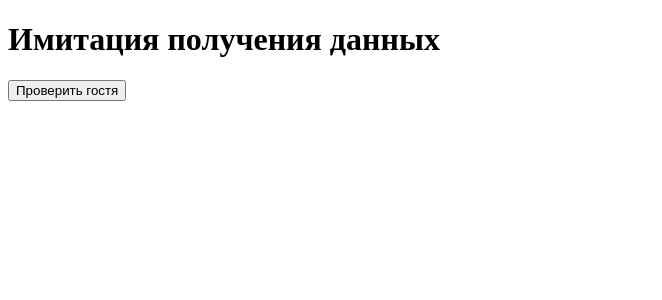
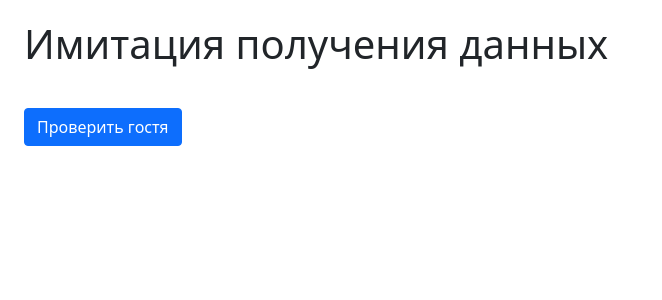
Before and after one commit to feynmaz/IoT, a Django app: page /iotapp/ in a window 1280 px wide. Shown: the top 300 px of the page, without its empty margins (0-662 px from the left). Run offline with Django 3.2, Linux system fonts and the light colour scheme.

Commit message:
Add styles

```diff
--- /dev/null
+++ b/iotsite/iotapp/out/2021_04_02.csv
@@ -0,0 +1,4 @@
+2021-04-01,20:13:59.229797,606611e56277da892a5e2f57,36.6,выход
+2021-04-01,20:14:00.045176,606611e56277da892a5e2f57,37.2,запрет
+2021-04-01,20:14:03.524718,606611e5ae2dd77bfddb0a52,37.7,выход
+2021-04-01,20:17:49.885286,606611e5ae2dd77bfddb0a52,37.2,запрет
--- a/iotsite/iotapp/templates/index.html
+++ b/iotsite/iotapp/templates/index.html
@@ -18,15 +18,19 @@
             })
         }
     </script>
+    <link href="https://cdn.jsdelivr.net/npm/bootstrap@5.0.0-beta3/dist/css/bootstrap.min.css" rel="stylesheet" integrity="sha384-eOJMYsd53ii+scO/bJGFsiCZc+5NDVN2yr8+0RDqr0Ql0h+rP48ckxlpbzKgwra6" crossorigin="anonymous">
 </head>
 
 <body>
-    <h1>Имитация получения данных</h1>
+    <div style="margin-left: 24px;margin-top:20px;">
+        <h1 style="margin-bottom: 40px;">Имитация получения данных</h1>
 
-    <div>
-        <input type="button" value='Проверить гостя' onclick="runScript()">
-        </form>
+        <div class="start-button">
+            <input class="btn btn-primary" type="button" value='Проверить гостя' onclick="runScript()">
+            </form>
+        </div>
     </div>
+
 </body>
 
 </html>
```
Also changed, not shown: iotsite/iotapp/templates/styles/style.css (added, +10 -0 lines), iotsite/db.sqlite3, iotsite/requirements.txt (renamed from requirements.txt).
